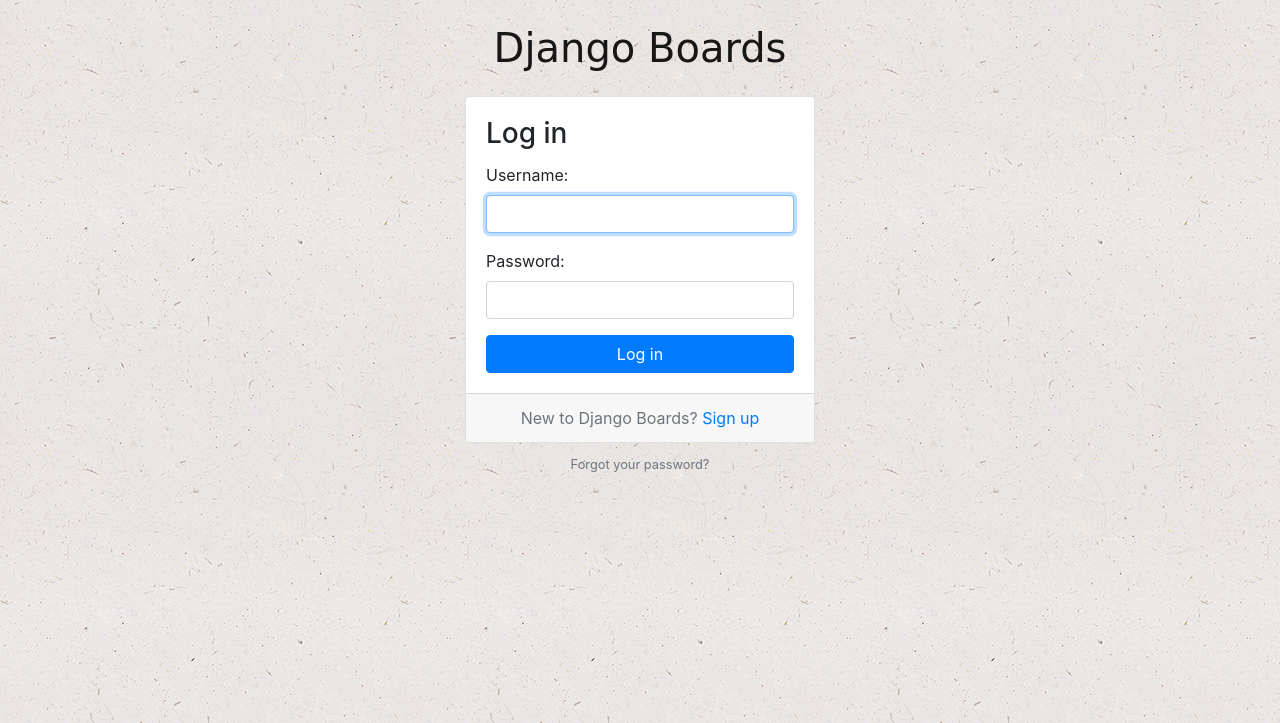
After one commit to sheepxiaozi/forum, a Django app: page /login/ in a window 1280 px wide. The commit adds this page. Shown: the top 723 px of the page. Run offline with Django 3.2, Linux system fonts and the light colour scheme; parts of the project's set-up code (start-up, migrations or seed data) failed here and were passed over; some libraries are stand-ins or nearby versions; some web fonts are replaced.

Commit message:
登录功能的实现

```diff
--- a/my_forum/accounts/urls.py
+++ b/my_forum/accounts/urls.py
@@ -5,4 +5,5 @@ from django.contrib.auth import views as auth_views
 urlpatterns = [
     url(r'^signup/$', views.signup, name='signup'),
     url(r'^logout/$', auth_views.LogoutView.as_view(), name='logout'),
+    url(r'^login/$', auth_views.LoginView.as_view(template_name='login.html'), name='login'),
 ]
--- a/my_forum/my_forum/settings.py
+++ b/my_forum/my_forum/settings.py
@@ -135,3 +135,4 @@ STATICFILES_DIRS = [
 ]
 
 LOGOUT_REDIRECT_URL = 'index'
+LOGIN_REDIRECT_URL = 'index'
--- a/my_forum/templates/base.html
+++ b/my_forum/templates/base.html
@@ -33,7 +33,7 @@
             </ul>
           {% else %}
             <form class="form-inline ml-auto">
-              <a href="#" class="btn btn-outline-secondary">Log in</a>
+              <a href="{% url 'login' %}" class="btn btn-outline-secondary">Log in</a>
               <a href="{% url 'signup' %}" class="btn btn-primary ml-2">Sign up</a>
             </form>
           {% endif %}
--- /dev/null
+++ b/my_forum/templates/login.html
@@ -0,0 +1,37 @@
+{% extends 'base.html' %}
+
+{% load static %}
+
+{% block stylesheet %}
+  <link rel="stylesheet" href="{% static 'css/accounts.css' %}">
+{% endblock %}
+
+{% block body %}
+  <div class="container">
+    <h1 class="text-center logo my-4">
+      <a href="{% url 'index' %}">Django Boards</a>
+    </h1>
+    <div class="row justify-content-center">
+      <div class="col-lg-4 col-md-6 col-sm-8">
+        <div class="card">
+          <div class="card-body">
+            <h3 class="card-title">Log in</h3>
+            <form method="post" novalidate>
+              {% csrf_token %}
+              {% include 'form.html' %}
+              <button type="submit" class="btn btn-primary btn-block">Log in</button>
+            </form>
+          </div>
+          <div class="card-footer text-muted text-center">
+            New to Django Boards? <a href="{% url 'signup' %}">Sign up</a>
+          </div>
+        </div>
+        <div class="text-center py-2">
+          <small>
+            <a href="#" class="text-muted">Forgot your password?</a>
+          </small>
+        </div>
+      </div>
+    </div>
+  </div>
+{% endblock %}
```
